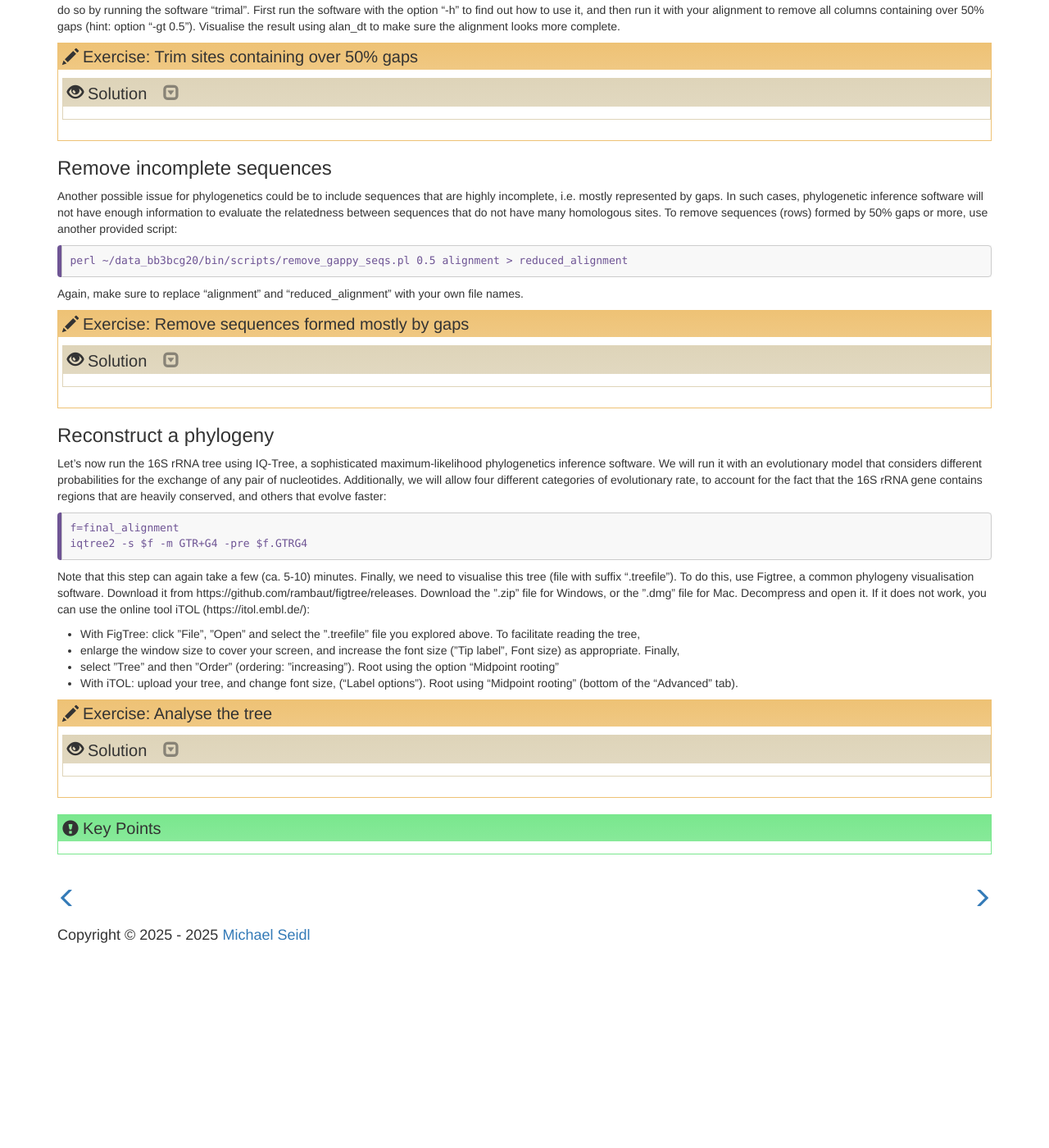
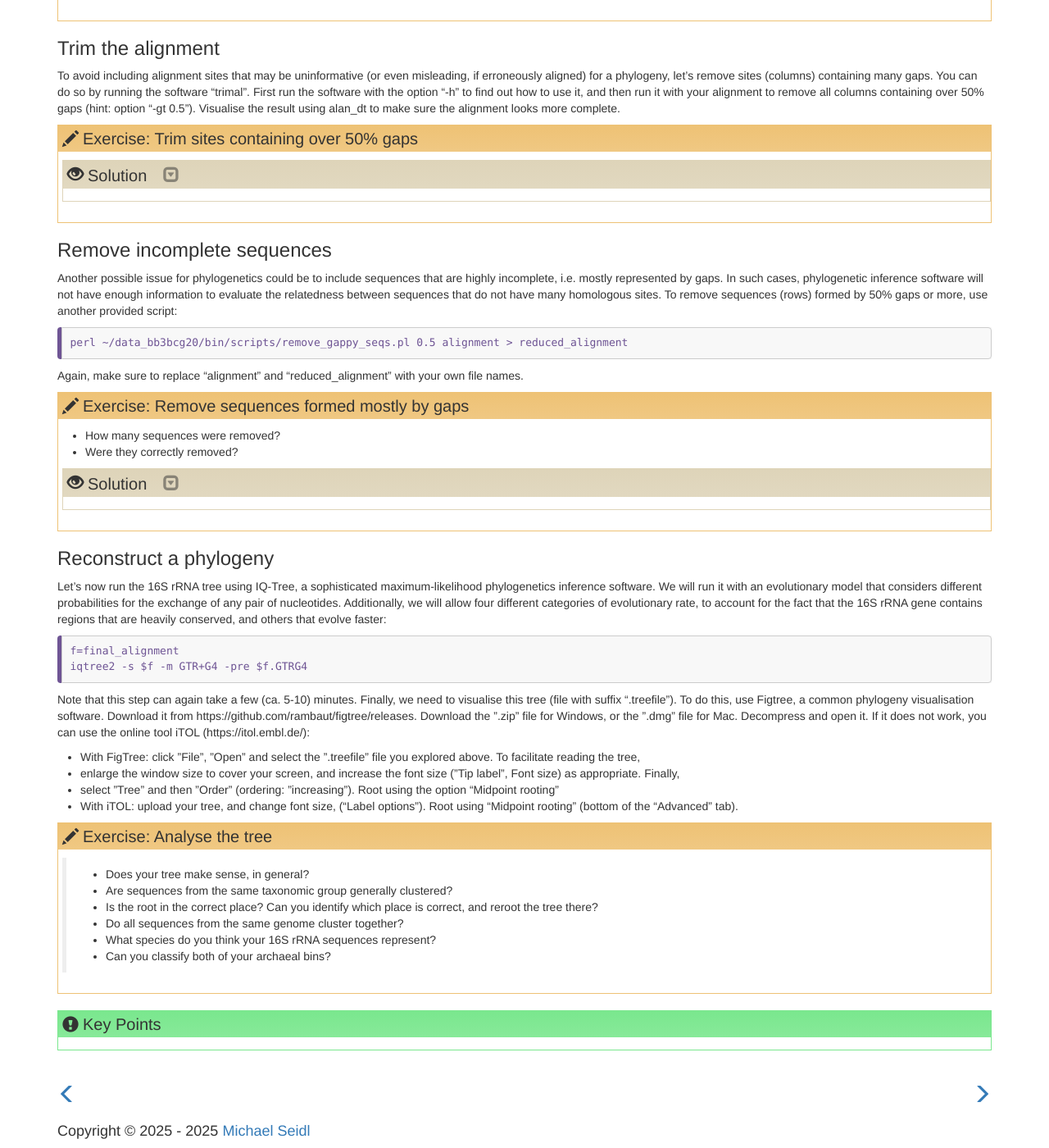
Before and after one commit to TeamMGE/GenomeBioinformaticsCourse, a Jekyll site: the page built from _episodes/22-COOII.md, in a window 1280 px wide and 1400 px high, scrolled down 2109 px. Shown: the whole window at 82% size. Built offline with Jekyll 4.4.1, drawn with Linux system fonts in a browser that asks for light colours; before the commit the page ends 3270 px from its top, so only the background shows below that; some of the changed text lies outside the part shown.

Commit message:
Update 22-COOII.md

```diff
--- a/_episodes/22-COOII.md
+++ b/_episodes/22-COOII.md
@@ -75,10 +75,10 @@
 {: .bash}
 
 > ## Exercise: Analyse the SILVA sequence data
->>
->> - How many sequences are included?
->> - Do they belong to a diverse group of Archaea?
->>
+>
+> - How many sequences are included?
+> - Do they belong to a diverse group of Archaea?
+>
 >> ## Solution
 >>
 >> `$ grep -c ">" silva.frn`
@@ -148,10 +148,10 @@
 sequences).
 
 > ## Exercise: Interpret the alignment
->>
->> - Do the sequences look well aligned?
->> - Are there large sections “missing” for different sequences? Put another way: are there many gaps?
->>
+>
+> - Do the sequences look well aligned?
+> - Are there large sections “missing” for different sequences? Put another way: are there many gaps?
+>
 >> ## Solution
 >>
 >> `$ mafft 16S_rrna_bins_silva.frn > 16S_rrna_bins_silva.frn.mafft`
@@ -176,7 +176,7 @@
 option “-gt 0.5”). Visualise the result using alan_dt to make sure the alignment looks more complete.
 
 > ## Exercise: Trim sites containing over 50% gaps
->>
+>
 >> ## Solution
 >>
 >> `trimal -in 16S_rrna_bins_silva.frn.mafft -out 16S_rrna_bins_silva.frn.mafft.trimal05 -gt 0.5`
@@ -197,10 +197,10 @@
 Again, make sure to replace “alignment” and “reduced_alignment” with your own file names.
 
 > ## Exercise: Remove sequences formed mostly by gaps
->>
->> - How many sequences were removed?
->> - Were they correctly removed?
->>
+>
+> - How many sequences were removed?
+> - Were they correctly removed?
+>
 >> ## Solution
 >>
 >> `perl ~/data_bb3bcg20/bin/scripts/remove_gappy_seqs.pl 0.5  16S_rrna_bins_silva.frn.mafft.trimal05 > 16S_rrna_bins_silva.frn.mafft.trimal05.over50p`
@@ -276,14 +276,12 @@
 
 > ## Exercise: Analyse the tree
 >>
->> - Does your tree make sense, in general?
->> - Are sequences from the same taxonomic group generally clustered?
->> - Is the root in the correct place? Can you identify which place is correct, and reroot the tree there?
->> - Do all sequences from the same genome cluster together?
->> - What species do you think your 16S rRNA sequences represent?
->> - Can you classify both of your archaeal bins?
->>
->> ## Solution
->>
+> - Does your tree make sense, in general?
+> - Are sequences from the same taxonomic group generally clustered?
+> - Is the root in the correct place? Can you identify which place is correct, and reroot the tree there?
+> - Do all sequences from the same genome cluster together?
+> - What species do you think your 16S rRNA sequences represent?
+> - Can you classify both of your archaeal bins?
+>
 > {: .solution}
 {: .challenge}
```
